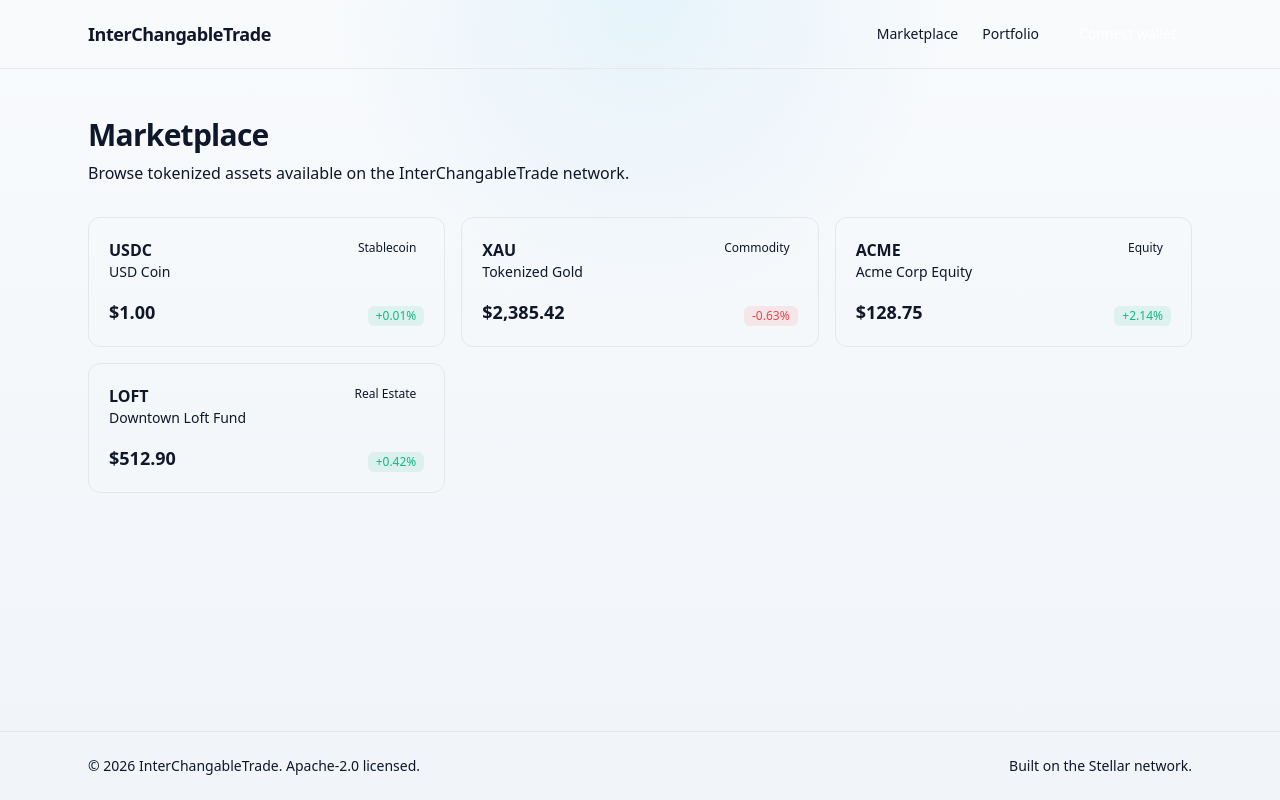
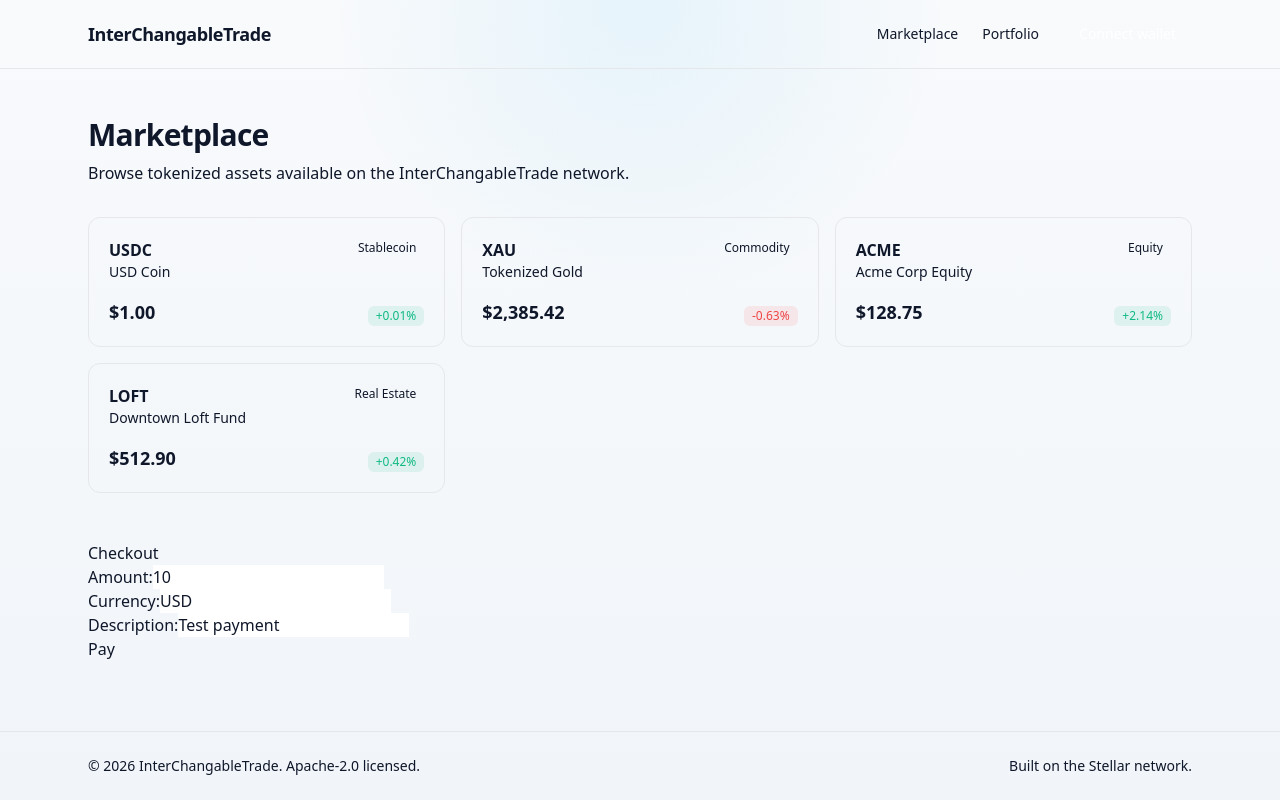
Before and after one commit to Chulilee/InterChangabletrade-fricks, a Next.js app: page /marketplace in a window 1280 px wide. Built offline with nearby package versions, Linux system fonts and the light colour scheme; no server answers; what @stellar/stellar-sdk would draw is missing.

Commit message:
Payment integration (checkout + provider abstraction)

```diff
--- /dev/null
+++ b/src/app/api/v1/payments/route.ts
@@ -0,0 +1,12 @@
+import { NextResponse } from "next/server";
+import { PaymentService } from "@/services/paymentService";
+import { MockPaymentProvider } from "@/mocks/mockPaymentProvider";
+import { OrderDetails } from "@/types/order";
+
+const paymentService = new PaymentService(new MockPaymentProvider());
+
+export async function POST(request: Request) {
+  const orderDetails: OrderDetails = await request.json();
+  const paymentIntent = await paymentService.createPaymentIntent(orderDetails);
+  return NextResponse.json(paymentIntent);
+}
--- /dev/null
+++ b/src/app/api/v1/payments/webhook/route.ts
@@ -0,0 +1,11 @@
+import { NextResponse } from "next/server";
+import { PaymentService } from "@/services/paymentService";
+import { MockPaymentProvider } from "@/mocks/mockPaymentProvider";
+
+const paymentService = new PaymentService(new MockPaymentProvider());
+
+export async function POST(request: Request) {
+  const payload = await request.json();
+  const success = await paymentService.handleWebhook(payload);
+  return NextResponse.json({ success });
+}
--- a/src/app/marketplace/page.tsx
+++ b/src/app/marketplace/page.tsx
@@ -1,5 +1,6 @@
 import { listAssets } from "@/services/assetService";
 import { AssetCard } from "@/components/AssetCard";
+import { Checkout } from "@/components/Checkout";
 
 export const metadata = {
   title: "Marketplace · InterChangableTrade",
@@ -21,6 +22,9 @@ export default async function MarketplacePage() {
           <AssetCard key={asset.id} asset={asset} />
         ))}
       </div>
+      <div className="mt-12">
+        <Checkout />
+      </div>
     </section>
   );
 }
--- /dev/null
+++ b/src/components/Checkout.tsx
@@ -0,0 +1,84 @@
+"use client";
+
+import { useState } from "react";
+import { OrderDetails } from "@/types/order";
+
+export function Checkout() {
+  const [amount, setAmount] = useState(10);
+  const [currency, setCurrency] = useState("USD");
+  const [description, setDescription] = useState("Test payment");
+  const [paymentStatus, setPaymentStatus] = useState("");
+
+  const handleSubmit = async (event: React.FormEvent) => {
+    event.preventDefault();
+    setPaymentStatus("processing");
+
+    const orderDetails: OrderDetails = {
+      amount,
+      currency,
+      description,
+    };
+
+    try {
+      const response = await fetch("/api/v1/payments", {
+        method: "POST",
+        headers: {
+          "Content-Type": "application/json",
+        },
+        body: JSON.stringify(orderDetails),
+      });
+
+      const paymentIntent = await response.json();
+
+      if (response.ok) {
+        setPaymentStatus(
+          `Payment successful! Client secret: ${paymentIntent.clientSecret}`,
+        );
+      } else {
+        setPaymentStatus("Payment failed.");
+      }
+    } catch (error) {
+      setPaymentStatus("Payment failed.");
+    }
+  };
+
+  return (
+    <div>
+      <h1>Checkout</h1>
+      <form onSubmit={handleSubmit}>
+        <div>
+          <label>
+            Amount:
+            <input
+              type="number"
+              value={amount}
+              onChange={(e) => setAmount(Number(e.target.value))}
+            />
+          </label>
+        </div>
+        <div>
+          <label>
+            Currency:
+            <input
+              type="text"
+              value={currency}
+              onChange={(e) => setCurrency(e.target.value)}
+            />
+          </label>
+        </div>
+        <div>
+          <label>
+            Description:
+            <input
+              type="text"
+              value={description}
+              onChange={(e) => setDescription(e.target.value)}
+            />
+          </label>
+        </div>
+        <button type="submit">Pay</button>
+      </form>
+      {paymentStatus && <p>{paymentStatus}</p>}
+    </div>
+  );
+}
--- /dev/null
+++ b/src/mocks/mockPaymentProvider.ts
@@ -0,0 +1,22 @@
+import { PaymentProvider, PaymentIntent } from "@/services/paymentService";
+import { OrderDetails } from "@/types/order";
+
+export class MockPaymentProvider implements PaymentProvider {
+  async createPaymentIntent(
+    orderDetails: OrderDetails,
+  ): Promise<PaymentIntent> {
+    console.log(
+      "MockPaymentProvider: Creating payment intent for",
+      orderDetails,
+    );
+    return {
+      clientSecret: "mock_client_secret",
+      status: "requires_payment_method",
+    };
+  }
+
+  async handleWebhook(payload: any): Promise<boolean> {
+    console.log("MockPaymentProvider: Handling webhook with payload", payload);
+    return true;
+  }
+}
--- /dev/null
+++ b/src/services/paymentService.ts
@@ -0,0 +1,34 @@
+import { OrderDetails } from "@/types/order";
+
+export interface PaymentProvider {
+  createPaymentIntent(orderDetails: OrderDetails): Promise<PaymentIntent>;
+  handleWebhook(payload: any): Promise<boolean>;
+}
+
+export interface PaymentIntent {
+  clientSecret: string;
+  status:
+    | "requires_payment_method"
+    | "requires_confirmation"
+    | "processing"
+    | "succeeded"
+    | "canceled";
+}
+
+export class PaymentService {
+  private provider: PaymentProvider;
+
+  constructor(provider: PaymentProvider) {
+    this.provider = provider;
+  }
+
+  async createPaymentIntent(
+    orderDetails: OrderDetails,
+  ): Promise<PaymentIntent> {
+    return this.provider.createPaymentIntent(orderDetails);
+  }
+
+  async handleWebhook(payload: any): Promise<boolean> {
+    return this.provider.handleWebhook(payload);
+  }
+}
--- a/src/types/index.ts
+++ b/src/types/index.ts
@@ -1,3 +1,4 @@
 export * from "./asset";
 export * from "./wallet";
 export * from "./trading";
+export * from "./order";
--- /dev/null
+++ b/src/types/order.ts
@@ -0,0 +1,6 @@
+export interface OrderDetails {
+  amount: number;
+  currency: string;
+  description: string;
+  metadata?: Record<string, any>;
+}
```
Also changed, not shown: src/payment/README.md (added).
